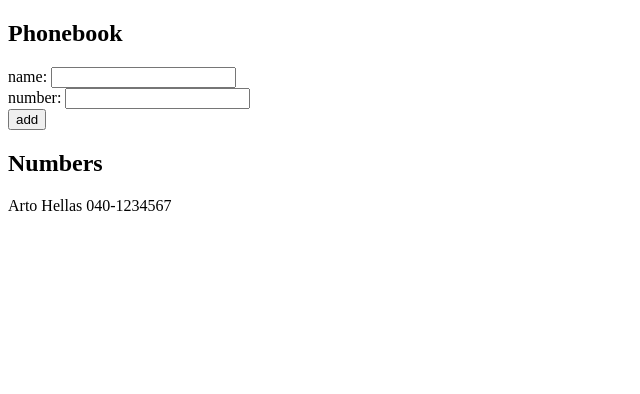
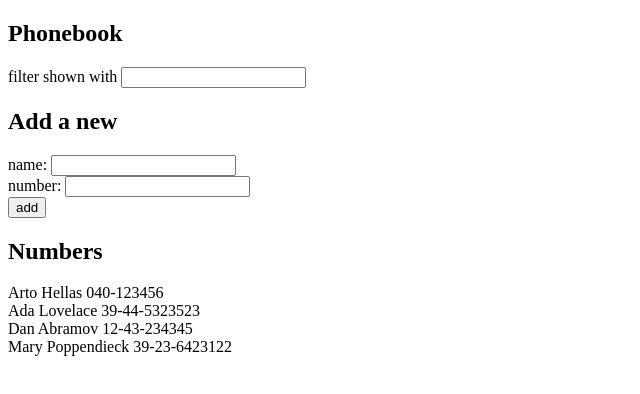
Before and after one commit to vdomim/fullstackopen, a React (Create React App) app in the folder part2/phonebook/: page / in a window 1280 px wide. Shown: the top 394 px of the page, without its empty margins (0-640 px from the left). Built offline with nearby package versions, Linux system fonts and the light colour scheme.

Commit message:
Uploading exercise 2.9

```diff
--- a/part2/phonebook/src/App.js
+++ b/part2/phonebook/src/App.js
@@ -2,12 +2,14 @@
 
 const App = () => {
   const [ persons, setPersons ] = useState([
-    { name: 'Arto Hellas',
-      number: '040-1234567' }
+    { name: 'Arto Hellas', number: '040-123456' },
+    { name: 'Ada Lovelace', number: '39-44-5323523' },
+    { name: 'Dan Abramov', number: '12-43-234345' },
+    { name: 'Mary Poppendieck', number: '39-23-6423122' }
   ])
   const [ newName, setNewName ] = useState('')
   const [ newNumber, setNewNumber ] = useState('')
-
+  const [ newFilter, setNewFilter ] = useState('')
 
   const addName = (event) => {
     event.preventDefault()
@@ -29,9 +31,17 @@
     setNewNumber(event.target.value)
   }
 
+  const handleFilterChange = (event) => {
+    setNewFilter(event.target.value)
+  }
+
   return (
     <div>
       <h2>Phonebook</h2>
+        <div>
+          filter shown with <input value={newFilter} onChange={handleFilterChange}/>
+        </div>
+      <h2>Add a new</h2>
       <form onSubmit={addName}>
         <div>
           name: <input value={newName} onChange={handleNameChange}/>
@@ -43,7 +53,7 @@
       </form>
       <h2>Numbers</h2>
       {
-        persons.map(person => (
+        persons.filter(person => person.name.toLowerCase().includes(newFilter.toLowerCase())).map(person => (
           <div key={person.name}>{person.name} {person.number}</div>
           ))
       }
```
